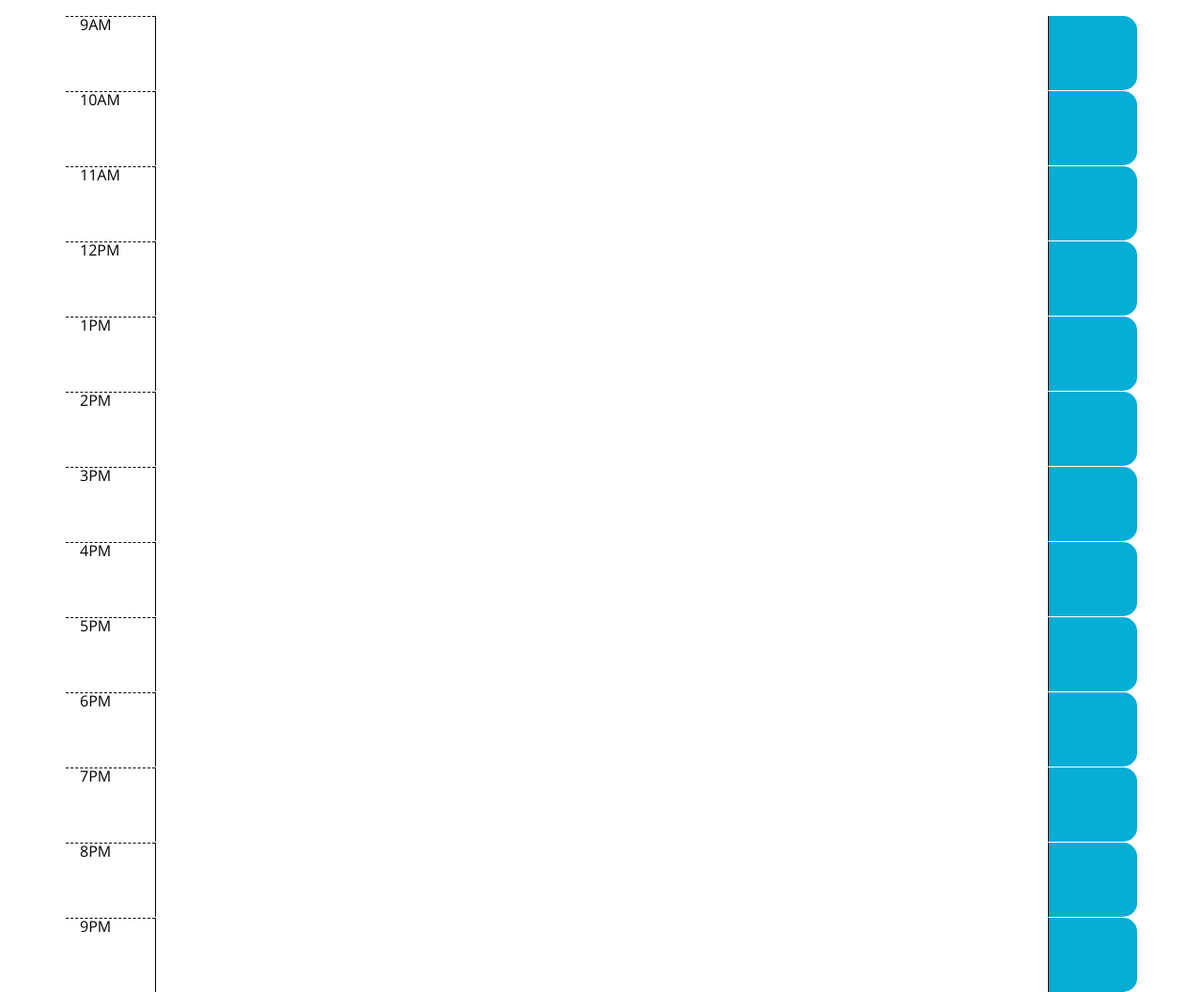
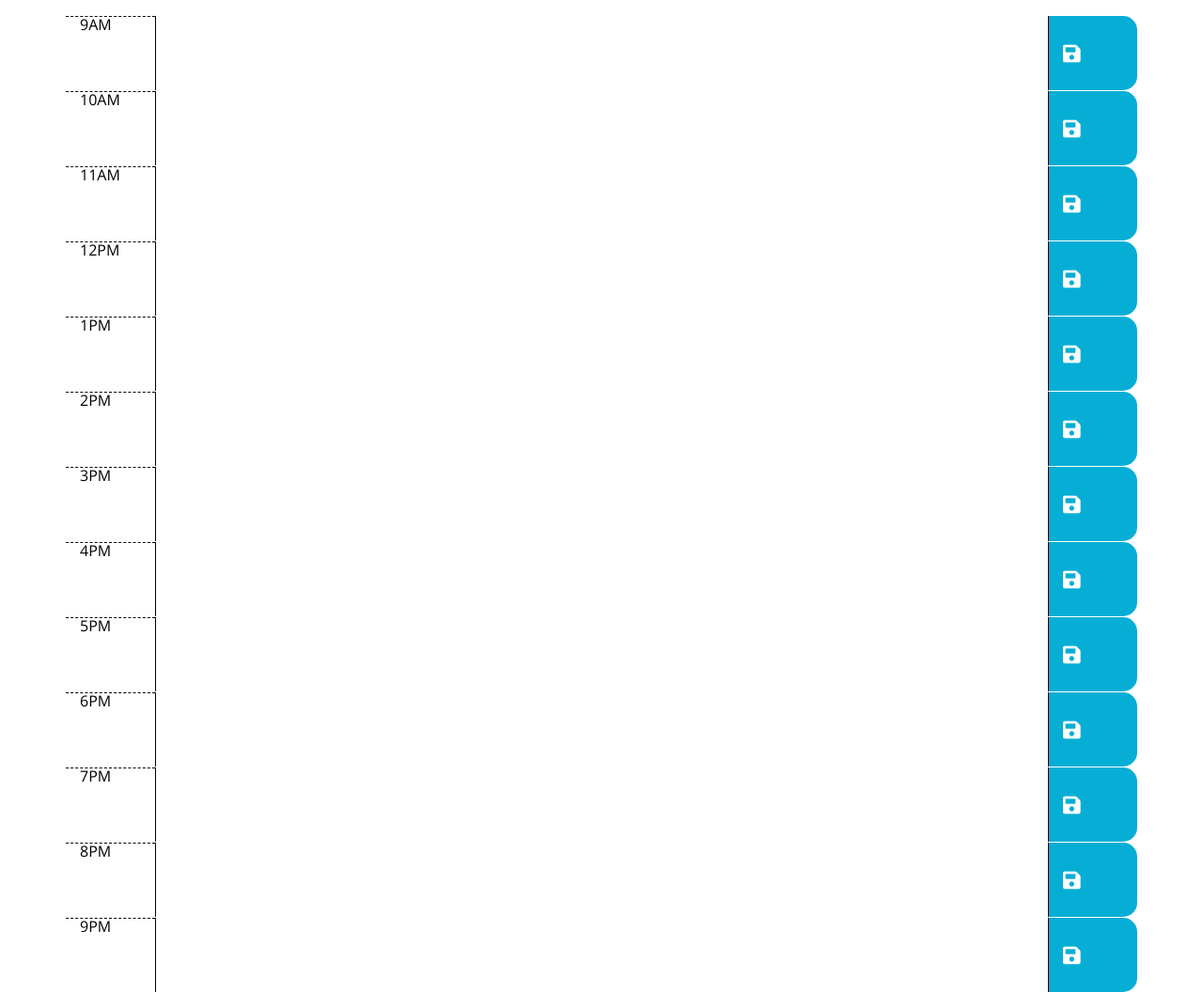
Before and after one commit to natcarvajal/Work-Day-Scheduler-HW-5, a plain HTML site: page index.html in a window 1280 px wide. Shown: the part 320-1376 px from the top of the page at 94% size. Drawn offline with nearby package versions, Linux system fonts and the light colour scheme.

Commit message:
added save button

```diff
--- a/index.html
+++ b/index.html
@@ -43,6 +43,7 @@
           <textarea class="col-md-10 description">
           </textarea>
           <div class="col-md-1 saveBtn">
+            <i class="fas fa-save fa-lg"></i>
           </div>
         </div>
         <div class="row">
@@ -51,6 +52,7 @@
           <textarea class="col-md-10 description">
           </textarea>
           <div class="col-md-1 saveBtn">
+            <i class="fas fa-save fa-lg"></i>
           </div>
         </div>
         <div class="row">
@@ -59,6 +61,7 @@
           <textarea class="col-md-10 description">
           </textarea>
           <div class="col-md-1 saveBtn">
+            <i class="fas fa-save fa-lg"></i>
           </div>
         </div>
         <div class="row">
@@ -67,6 +70,7 @@
           <textarea class="col-md-10 description">
           </textarea>
           <div class="col-md-1 saveBtn">
+            <i class="fas fa-save fa-lg"></i>
           </div>
         </div>
         <div class="row">
@@ -75,6 +79,7 @@
           <textarea class="col-md-10 description">
           </textarea>
           <div class="col-md-1 saveBtn">
+            <i class="fas fa-save fa-lg"></i>
           </div>
         </div>
         <div class="row">
@@ -83,6 +88,7 @@
           <textarea class="col-md-10 description">
           </textarea>
           <div class="col-md-1 saveBtn">
+            <i class="fas fa-save fa-lg"></i>
           </div>
         </div>
         <div class="row">
@@ -91,6 +97,7 @@
           <textarea class="col-md-10 description">
           </textarea>
           <div class="col-md-1 saveBtn">
+            <i class="fas fa-save fa-lg"></i>
           </div>
         </div>
         <div class="row">
@@ -99,6 +106,7 @@
           <textarea class="col-md-10 description">
           </textarea>
           <div class="col-md-1 saveBtn">
+            <i class="fas fa-save fa-lg"></i>
           </div>
         </div>
         <div class="row">
@@ -107,6 +115,7 @@
           <textarea class="col-md-10 description">
           </textarea>
           <div class="col-md-1 saveBtn">
+            <i class="fas fa-save fa-lg"></i>
           </div>
         </div>
         <div class="row">
@@ -115,6 +124,7 @@
           <textarea class="col-md-10 description">
           </textarea>
           <div class="col-md-1 saveBtn">
+            <i class="fas fa-save fa-lg"></i>
           </div>
         </div>
         <div class="row">
@@ -123,6 +133,7 @@
           <textarea class="col-md-10 description">
           </textarea>
           <div class="col-md-1 saveBtn">
+            <i class="fas fa-save fa-lg"></i>
           </div>
         </div>
         <div class="row">
@@ -131,6 +142,7 @@
           <textarea class="col-md-10 description">
           </textarea>
           <div class="col-md-1 saveBtn">
+            <i class="fas fa-save fa-lg"></i>
           </div>
         </div>
         <div class="row">
@@ -139,6 +151,7 @@
           <textarea class="col-md-10 description">
           </textarea>
           <div class="col-md-1 saveBtn">
+            <i class="fas fa-save fa-lg"></i>
           </div>
         </div>
       </div>
--- a/script.js
+++ b/script.js
@@ -2,9 +2,8 @@
 // THEN the current day is displayed at the top of the calendar
 var now = dayjs().format("dddd, MMMM DD, YYYY");
 $("#currentDay").append(now);
-console.log(now);
-// WHEN I scroll down
-// THEN I am presented with time blocks for standard business hours
+
+
 // WHEN I view the time blocks for that day
 // THEN each time block is color-coded to indicate whether it is in the past, present, or future
 // WHEN I click into a time block
```
